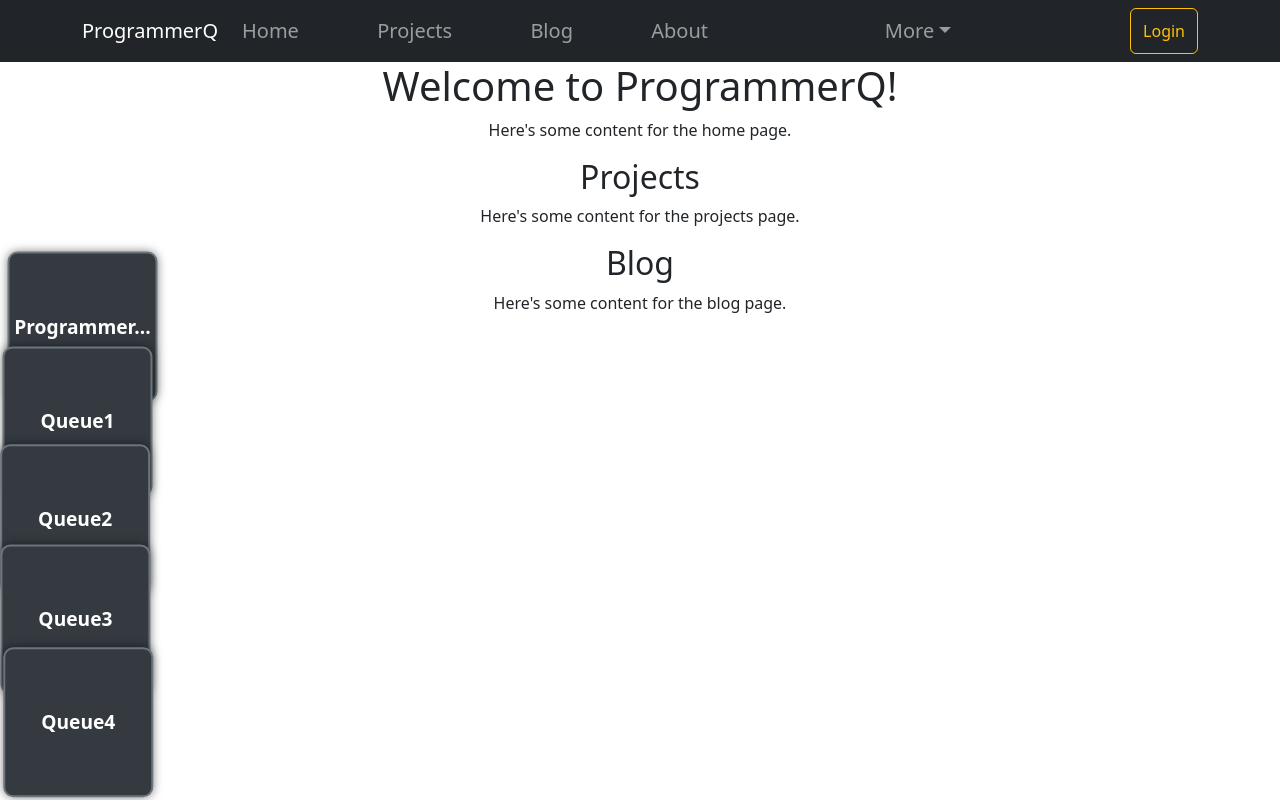
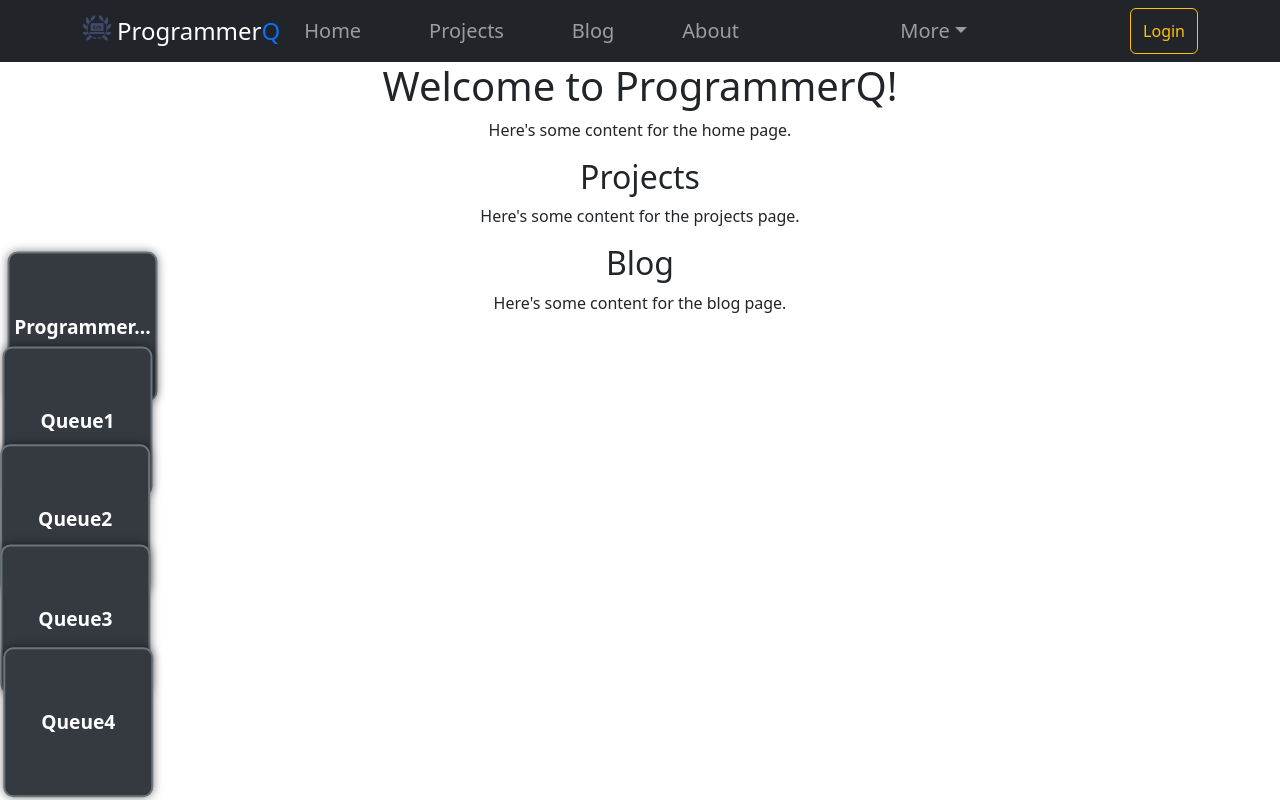
Before and after one commit to semper-proficiens/programmerq, a React (Create React App) app in the folder react-app/: page / in a window 1280 px wide. Built offline with nearby package versions, Linux system fonts and the light colour scheme.

Commit message:
Added logo

```diff
--- a/react-app/src/components/NavbarComponent.js
+++ b/react-app/src/components/NavbarComponent.js
@@ -2,12 +2,22 @@ import React from 'react';
 import { Nav, Navbar, Container, NavDropdown, Button } from 'react-bootstrap';
 import 'bootstrap/dist/css/bootstrap.min.css';
 import '../styles/navbar.css';
+import logo from '../assets/images/logo.png';
 
 function NavbarComponent() {
     return (
         <Navbar bg="dark" variant="dark" expand="lg">
             <Container>
-                <Navbar.Brand href="#home">ProgrammerQ</Navbar.Brand>
+                <Navbar.Brand href="#home">
+                    <img
+                        alt=""
+                        src={logo}
+                        width="30"
+                        height="30"
+                        className="d-inline-block align-top mr-2"
+                    />
+                    <span className="brand-text pl-2">Programmer<span className="text-primary">Q</span></span>
+                </Navbar.Brand>
                 <Navbar.Toggle aria-controls="basic-navbar-nav" />
                 <Navbar.Collapse id="basic-navbar-nav">
                     <Nav className="mx-auto">
--- a/react-app/src/styles/navbar.css
+++ b/react-app/src/styles/navbar.css
@@ -13,6 +13,12 @@
     font-size: 20px;
 }
 
+.brand-text {
+    display: inline-block;
+    padding-left: 5px;
+    font-size: 1.5rem;
+}
+
 .dropdown-more {
     margin-right: 10px;
 }
```
Also changed, not shown: react-app/src/assets/images/logo.png (added).
